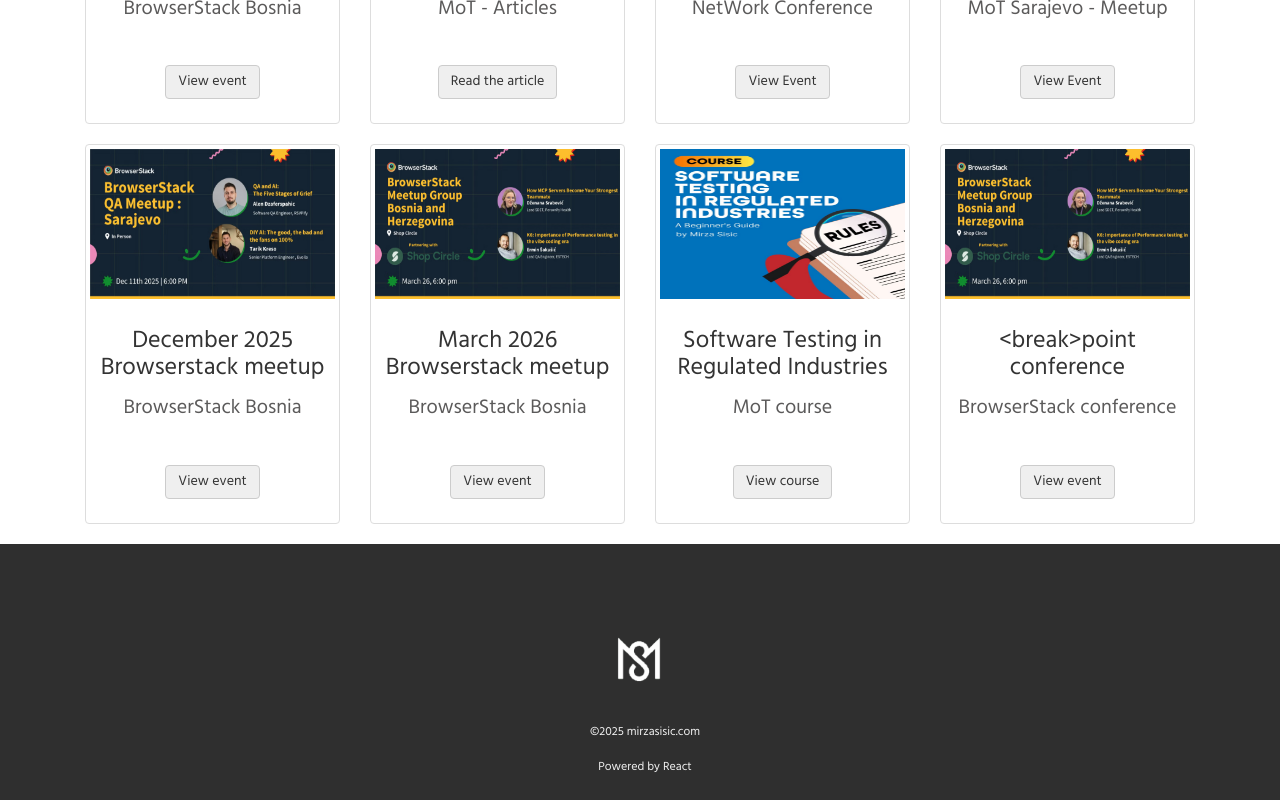
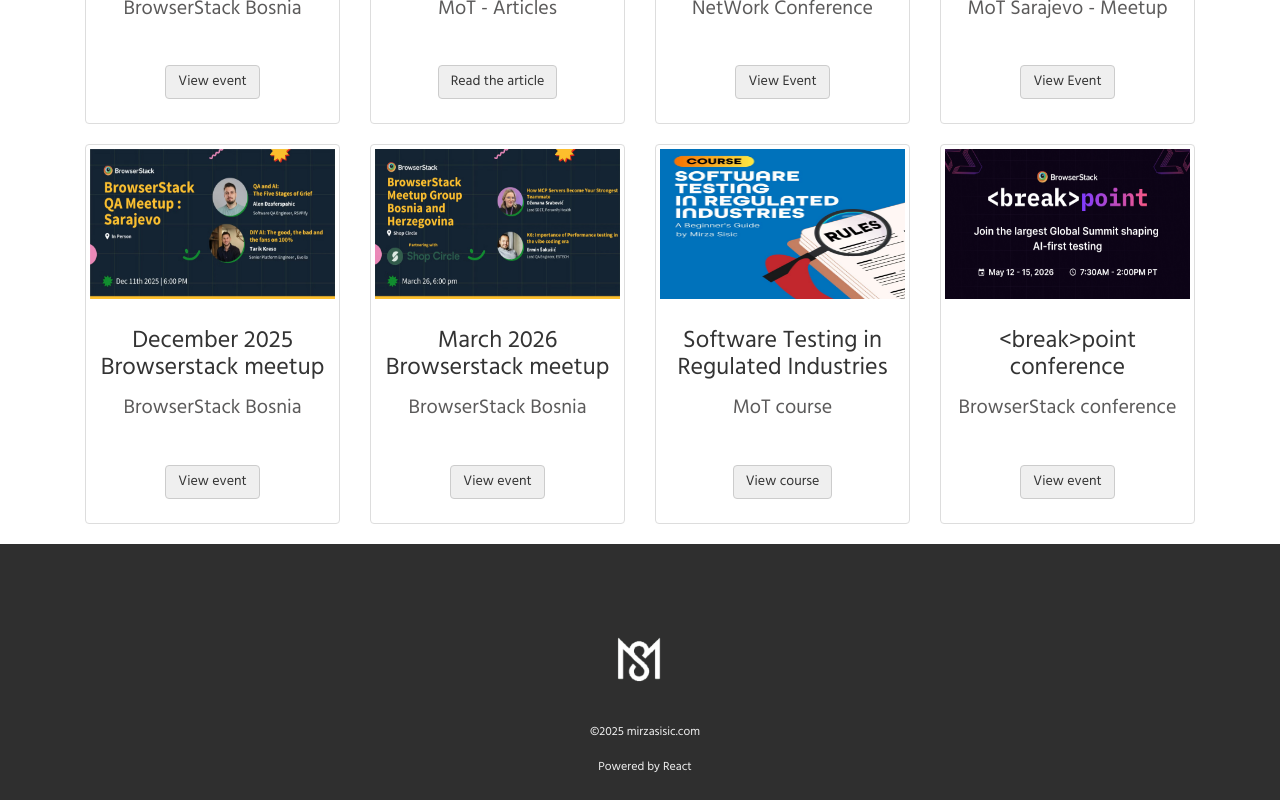
Before and after one commit to Mickey0001/Portfolio, a React (Create React App) app in the folder my-portfolio/: page /activities in a window 1280 px wide. Shown: the part 4925-5725 px from the top of the page. Built offline with nearby package versions, Linux system fonts and the light colour scheme.

Commit message:
Add new conference image

```diff
--- a/my-portfolio/src/Components/Projects/Projects.js
+++ b/my-portfolio/src/Components/Projects/Projects.js
@@ -48,9 +48,8 @@
 import Network2025 from '../../../src/Images/Network2025.png';
 import BrowserStackDecember2025 from '../../../src/Images/BrowserStackDecember2025.png';
 import BrowserStackmarch2026 from '../../../src/Images/BrowserStackmarch2026.png';
-
 import SoftwareTestingInRegulatedIndustriesCourse from '../../../src/Images/SoftwareTestingInRegulatedIndustriesCourse.jpg';
-
+import breakpoint2026 from '../../../src/Images/breakpoint2026.jpg';
 
 
 
@@ -1300,7 +1299,7 @@
         <div className="thumbnail">
           <img
             className="img-responsive project"
-            src={BrowserStackmarch2026}
+            src={breakpoint2026}
             alt="Building a Culture of Testing in Agile Teams with BrowserStack"
           />
           <div className="caption">
```
Also changed, not shown: my-portfolio/src/Images/breakpoint2026.jpg (added).
